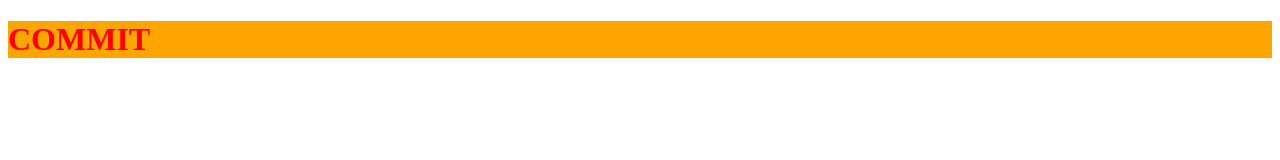
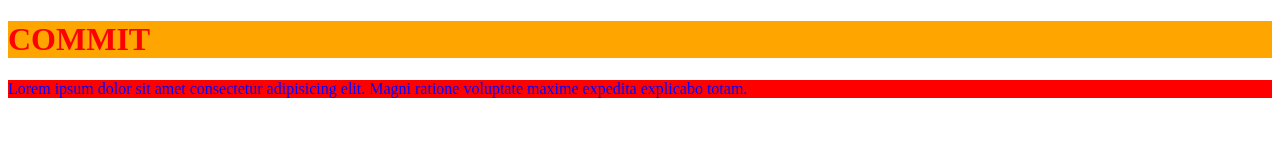
Before and after one commit to SAITAMACHII1/SECOND, a plain HTML site: page index.html in a window 1280 px wide. Drawn offline with Linux system fonts and the light colour scheme.

Commit message:
add new paragraph

```diff
--- a/index.css
+++ b/index.css
@@ -2,3 +2,7 @@ h1{
     color: red;
     background-color: orange;
 }
+p{
+    color: blue;
+    background-color: red;
+}
--- a/index.html
+++ b/index.html
@@ -8,5 +8,6 @@
 </head>
 <body>
     <h1>COMMIT</h1>
+    <p>Lorem ipsum dolor sit amet consectetur adipisicing elit. Magni ratione voluptate maxime expedita explicabo totam.</p>
 </body>
 </html>
```
